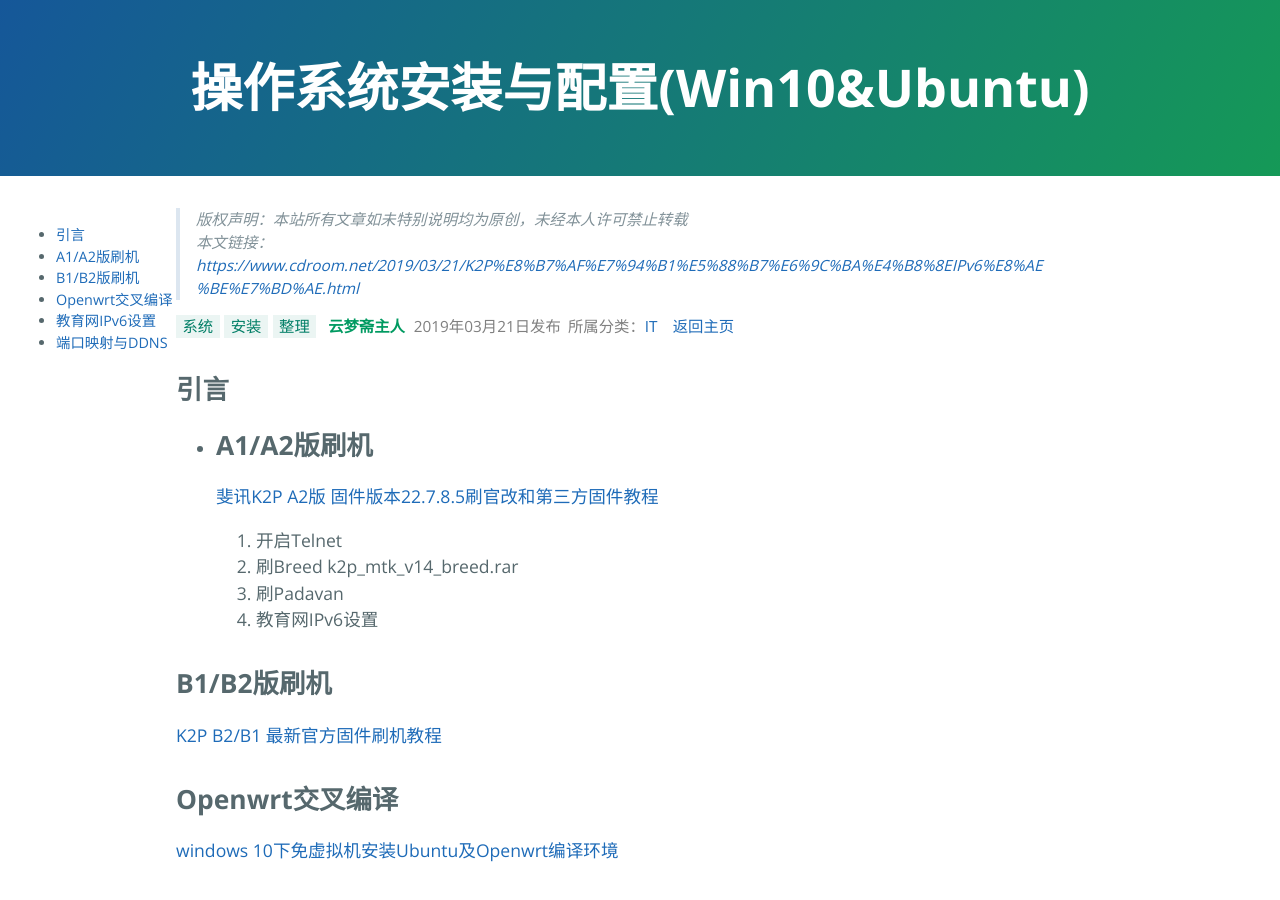
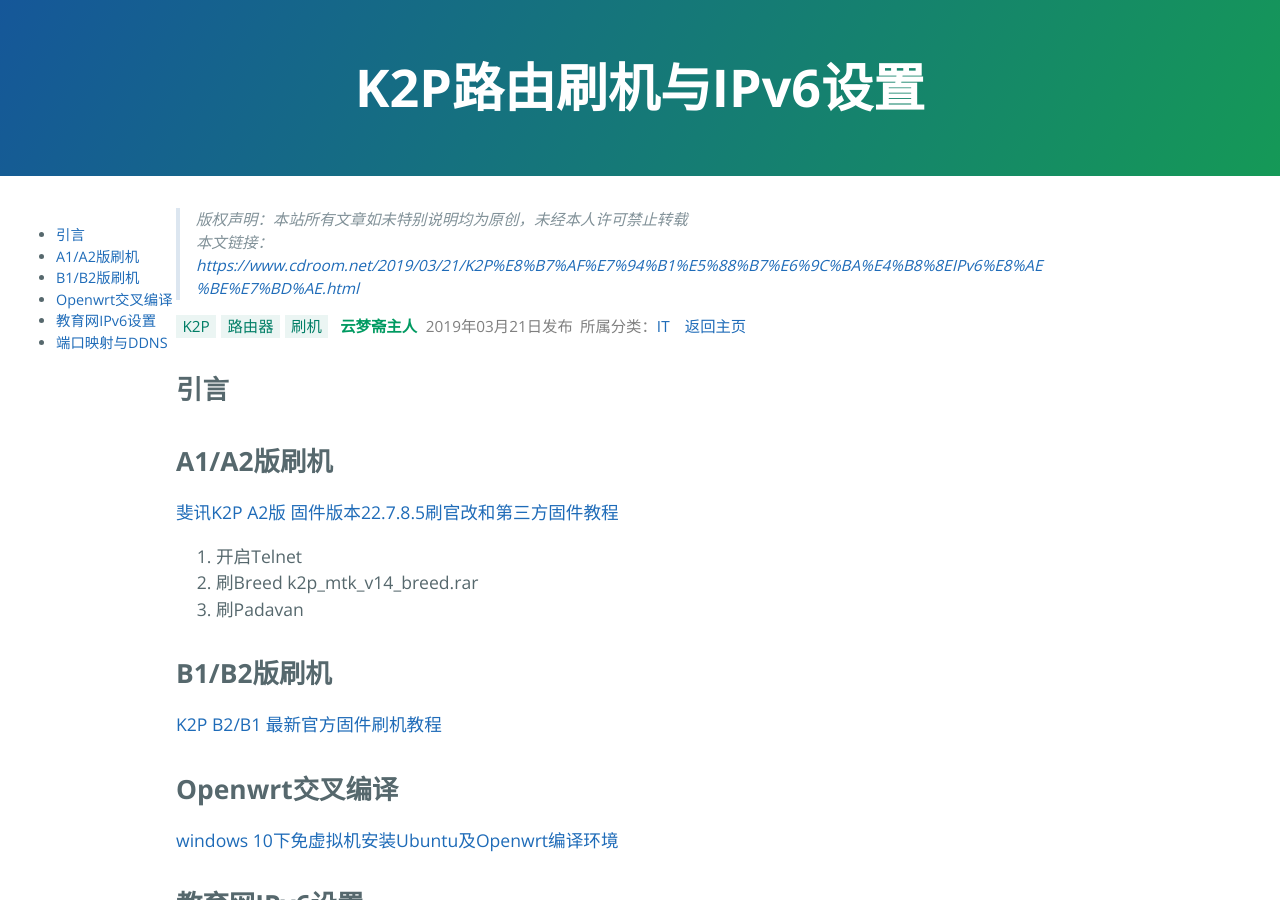
Before and after one commit to zxc17/www.iotfan.net, a Jekyll site: the page built from _posts/2019-03-21-K2P路由刷机与IPv6设置.markdown, in a window 1280 px wide and 900 px high. Built offline with Jekyll 4.4.1, drawn with Linux system fonts in a browser that asks for light colours; comment, search, counter and statistics services are not loaded.

Commit message:
Update 2019-03-21-K2P路由刷机与IPv6设置.markdown

````diff
--- a/_posts/2019-03-21-K2P路由刷机与IPv6设置.markdown
+++ b/_posts/2019-03-21-K2P路由刷机与IPv6设置.markdown
@@ -1,10 +1,10 @@
 ---
 layout: post
-title:  "操作系统安装与配置(Win10&Ubuntu)"
+title:  "K2P路由刷机与IPv6设置"
 subtitle:
 showheadline: true
 categories: IT
-tags: [系统, 安装, 整理]
+tags: [K2P, 路由器, 刷机]
 ---
 
 * TOC
@@ -12,20 +12,19 @@
 
 ## 引言
 
--
 ## A1/A2版刷机
 [斐讯K2P A2版 固件版本22.7.8.5刷官改和第三方固件教程](http://www.usbmi.com/3248.html)
 1. 开启Telnet
 2. 刷Breed
 k2p_mtk_v14_breed.rar
 3. 刷Padavan
-4. 教育网IPv6设置
 
 ## B1/B2版刷机
 [K2P B2/B1 最新官方固件刷机教程](https://www.right.com.cn/forum/thread-323865-1-1.html)
 
 ## Openwrt交叉编译
 [windows 10下免虚拟机安装Ubuntu及Openwrt编译环境](http://iytc.net/wordpress/?p=4885)
+
 ## 教育网IPv6设置
 在Linux shell中执行以下脚本：
 ```bash
@@ -35,6 +34,7 @@
 ```
 作用是保持IPv4处理方式不变，让K2P对IPv6数据包只做交换不做路由。其中eth3是路由器的WAN口，br0是虚拟网关(192.168.x.1)，rax0是无线AP，其他ethx对应4个LAN口。
 为了避免每次开机都要执行一遍，可将上述脚本可以添加到开机启动脚本中。
+
 ## 端口映射与DDNS
 
 ##
````
